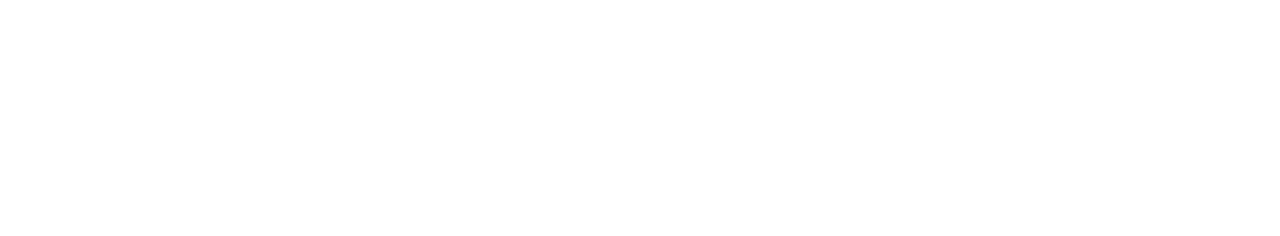
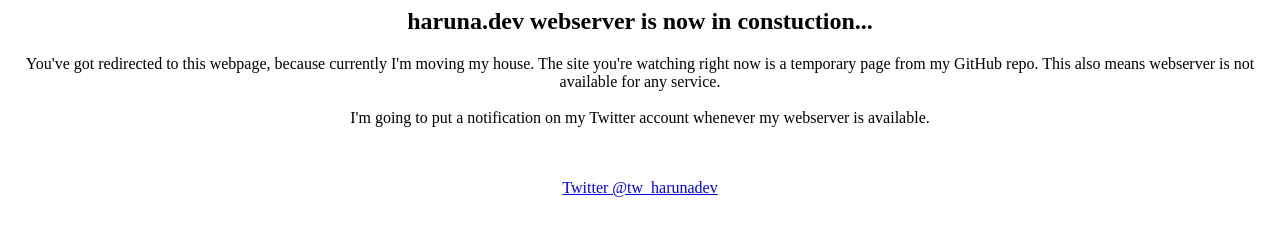
Before and after one commit to github-harunadev/temp-site, a plain HTML site: page index.html in a window 1280 px wide. Drawn offline with Linux system fonts and the light colour scheme.

Commit message:
Update index.html

```diff
--- a/index.html
+++ b/index.html
@@ -1,8 +1,22 @@
 <html>
   <head>
-
+    <meta charset="utf-8">
+		<title>haruna.dev - Webserver in construction</title>
+		<meta name="viewport" content="width=device-width, initial-scale=1">
+		<meta name="description" content="haruna.dev - Webserver in construction">
+		<meta name="author" content="harunadev">
+		<meta property="og:title" content="haruna.dev - Webserver in construction">
+		<meta property="og:description" content="harunadev's webserver is now in construction">
+		<meta name="twitter:title" content="haruna.dev - Webserver in construction">
+		<meta name="msapplication-TileColor" content="#ee9191">
+		<meta name="theme-color" content="#ee9191">
   </head>
   <body>
-
+    <div style="text-align: center;">
+      <h2>haruna.dev webserver is now in constuction...</h2>
+      <p>You've got redirected to this webpage, because currently I'm moving my house. The site you're watching right now is a temporary page from my GitHub repo. This also means webserver is not available for any service.
+      <br><br>I'm going to put a notification on my Twitter account whenever my webserver is available.</p>
+      <br><br>
+      <a href="Webserver in construction">Twitter @tw_harunadev</a>
   </body>
 </html>
```
